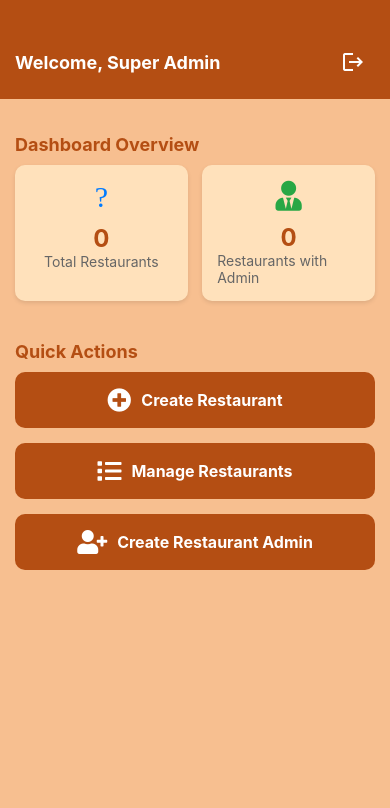
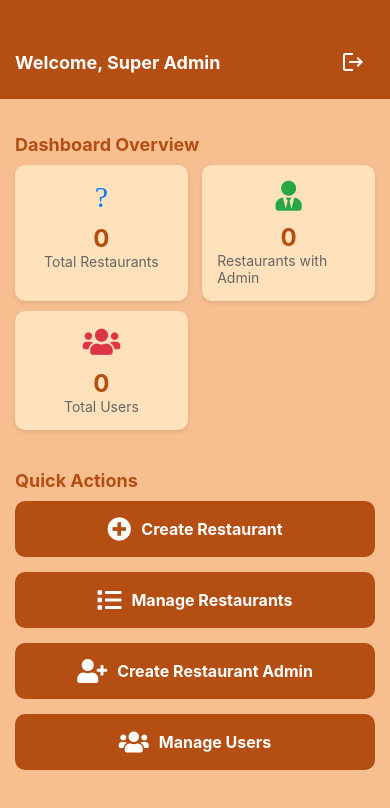
Before and after one commit to ComfortN/restaurent-cms, a React Native app in the folder restaurant-frontend/: screen /SuperAdminDashboard in a window 390 px wide. Shown: the top 808 px of the page. Built offline with nearby package versions, Linux system fonts and the light colour scheme; no server answers.

Commit message:
Adding the manage users action

```diff
--- a/restaurant-frontend/src/pages/DashBoard.jsx
+++ b/restaurant-frontend/src/pages/DashBoard.jsx
@@ -11,11 +11,15 @@ import { useDispatch, useSelector } from 'react-redux';
 import { fetchAllRestaurants } from '../reduc/slices/restaurentSlice';
 import { logoutUser } from '../reduc/slices/authSlice';
 import { FontAwesome5, MaterialIcons } from '@expo/vector-icons';
+import DashboardAnalytics from '../components/DashboardAnalytics';
+
 
 const SuperAdminDashboard = ({ navigation }) => {
   const dispatch = useDispatch();
-  const { restaurants, isLoading, error } = useSelector(state => state.restaurants);
+  const { restaurants, reservations, isLoading, error } = useSelector(state => state.restaurants);
   const { user } = useSelector(state => state.auth);
+  const { users } = useSelector(state => state.users);
+
 
   useEffect(() => {
     dispatch(fetchAllRestaurants());
@@ -44,6 +48,10 @@ const SuperAdminDashboard = ({ navigation }) => {
     navigation.navigate('CreateRestaurantAdmin');
   };
 
+  const handleManageUsers = () => {
+    navigation.navigate('ManageUsers');
+  };
+
   return (
     <View style={styles.container}>
       <View style={styles.header}>
@@ -55,7 +63,7 @@ const SuperAdminDashboard = ({ navigation }) => {
 
       <ScrollView contentContainerStyle={styles.dashboardContent}>
         <Text style={styles.sectionTitle}>Dashboard Overview</Text>
-
+        {/* <DashboardAnalytics restaurants={restaurants} reservations={reservations} /> */}
         <View style={styles.statsContainer}>
           <View style={styles.statBox}>
             <FontAwesome5 name="restaurant" size={30} color="#007bff" />
@@ -69,6 +77,14 @@ const SuperAdminDashboard = ({ navigation }) => {
               {restaurants.filter(r => r.owner).length}
             </Text>
             <Text style={styles.statLabel}>Restaurants with Admin</Text>
+          </View>
+
+          <View style={styles.statBox}>
+            <FontAwesome5 name="users" size={30} color="#dc3545" />
+            <Text style={styles.statNumber}>
+              {users.length}
+            </Text>
+            <Text style={styles.statLabel}>Total Users</Text>
           </View>
         </View>
 
@@ -97,6 +113,14 @@ const SuperAdminDashboard = ({ navigation }) => {
           >
             <FontAwesome5 name="user-plus" size={24} color="white" />
             <Text style={styles.actionButtonText}>Create Restaurant Admin</Text>
+          </TouchableOpacity>
+
+          <TouchableOpacity
+            style={styles.actionButton}
+            onPress={handleManageUsers}
+          >
+            <FontAwesome5 name="users" size={24} color="white" />
+            <Text style={styles.actionButtonText}>Manage Users</Text>
           </TouchableOpacity>
         </View>
       </ScrollView>
@@ -137,8 +161,10 @@ const styles = StyleSheet.create({
   },
   statsContainer: {
     flexDirection: 'row',
+    flexWrap: 'wrap',
     justifyContent: 'space-between',
-    marginBottom: 20
+    marginBottom: 20,
+    gap: 10,
   },
   statBox: {
     backgroundColor: '#FFE1BB',
```
